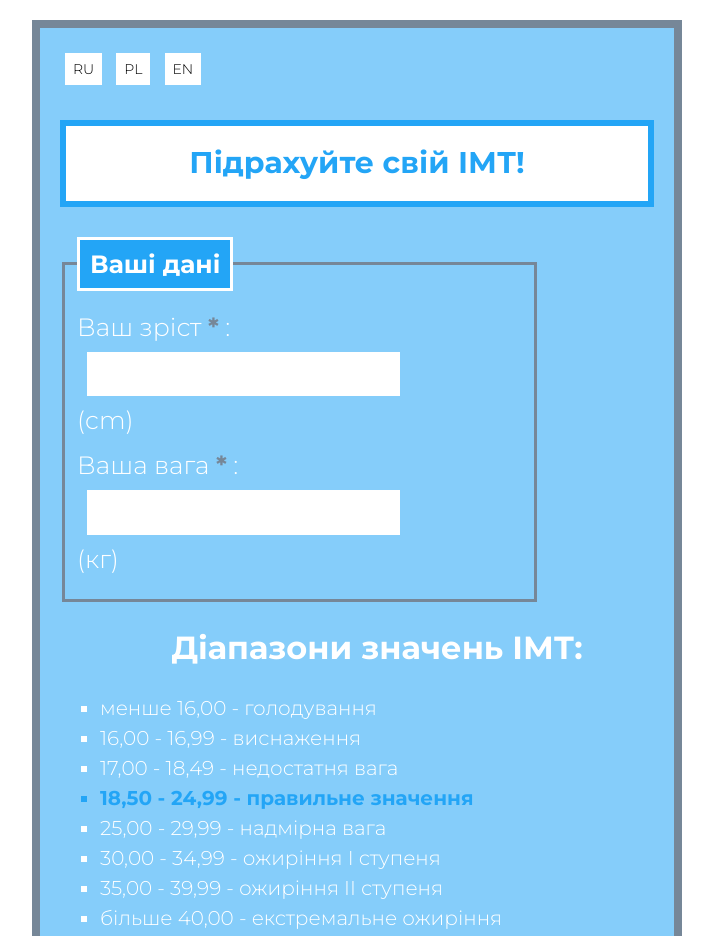
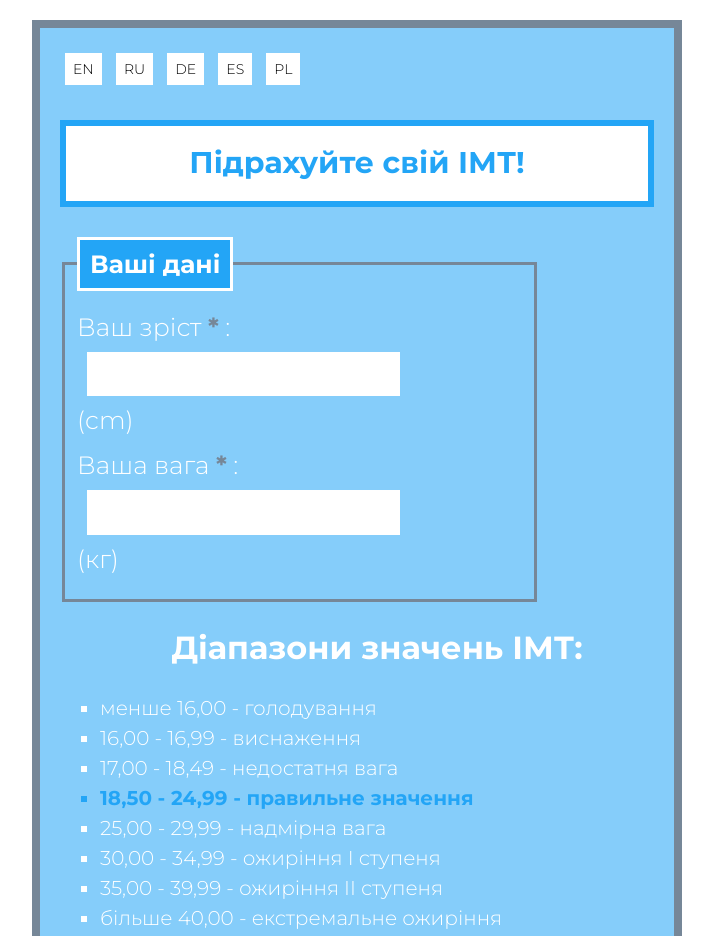
Before and after one commit to web-fullstack-dev/Calculator-of-BMI--UA, a plain HTML site: page index.html in a window 1280 px wide. Shown: the top 936 px of the page, without its empty margins (283-996 px from the left). Drawn offline with nearby package versions, Linux system fonts and the light colour scheme.

Commit message:
Added links to DE, ES translations

```diff
--- a/index.html
+++ b/index.html
@@ -15,9 +15,11 @@
 </head>
 <body class="body">
   <div class="container">
+    <a class="section__button--link" href="https://mr-front-end-dev.github.io/Calculator-of-BMI--EN/"><button class="section__button">EN</button></a>
     <a class="section__button--link" href="https://mr-front-end-dev.github.io/Calculator-of-BMI--RU/"><button class="section__button">RU</button></a>
+    <a class="section__button--link" href="https://mr-front-end-dev.github.io/Calculator-of-BMI--DE/"><button class="section__button">DE</button></a>
+    <a class="section__button--link" href="https://mr-front-end-dev.github.io/Calculator-of-BMI--ES/"><button class="section__button">ES</button></a>
     <a class="section__button--link" href="https://mr-front-end-dev.github.io/Calculator-of-BMI--PL/"><button class="section__button">PL</button></a>
-    <a class="section__button--link" href="https://mr-front-end-dev.github.io/Calculator-of-BMI--EN/"><button class="section__button">EN</button></a>
     <form class="js-form">
       <p class="form__paragraph--header">Підрахуйте свій ІМТ!</p>
       <fieldset class="form__fieldset">
```
